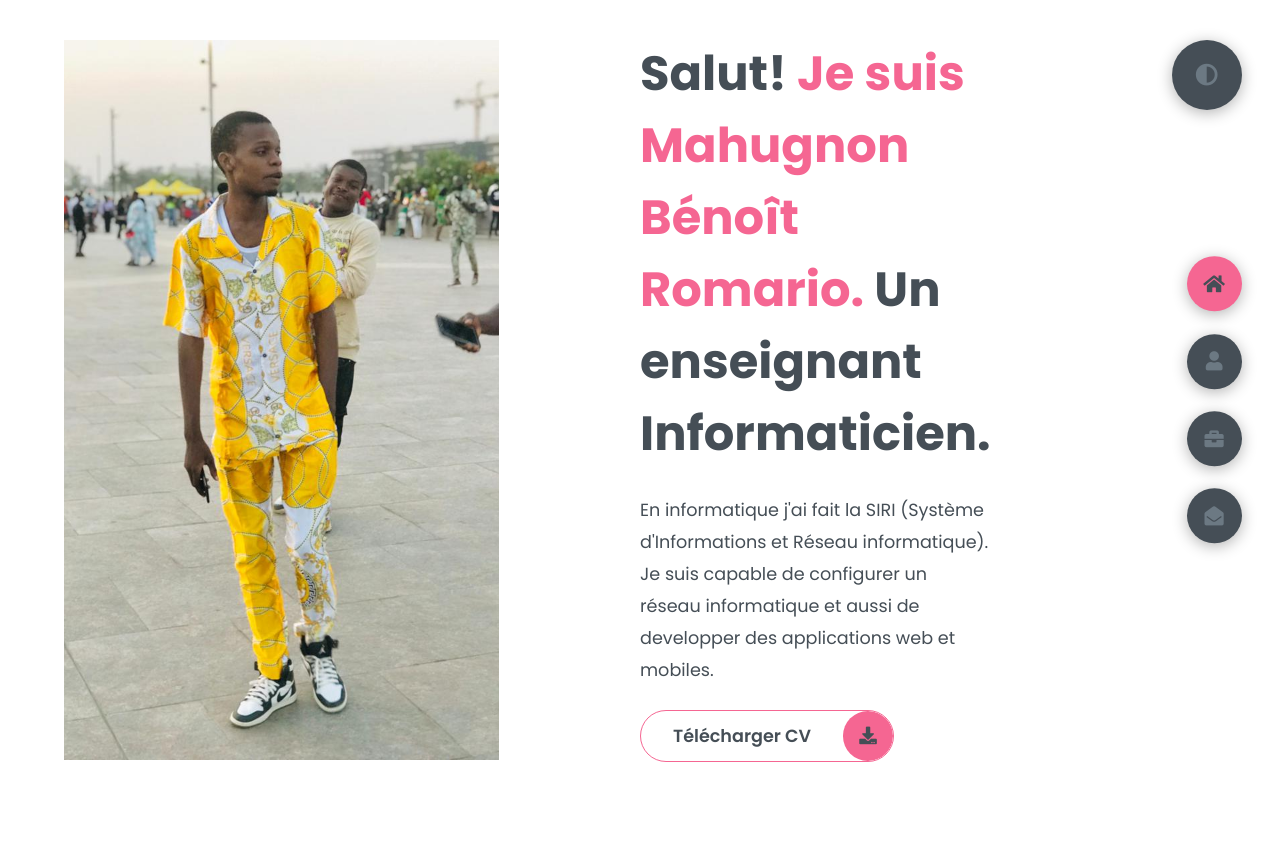
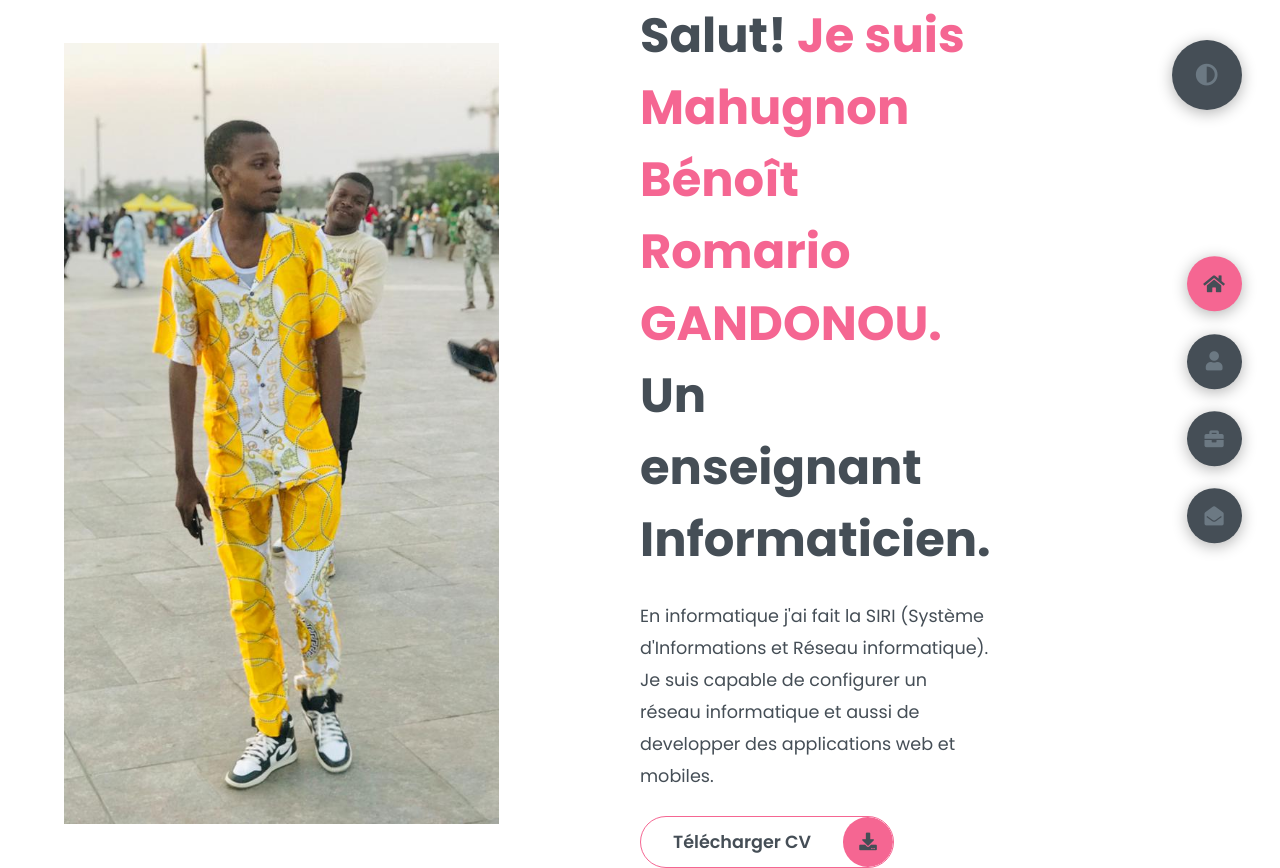
Before and after one commit to romarioben/port, a plain HTML site: page index.html in a window 1280 px wide. Before the commit the page ends 800 px from the top, so only its background shows below. Drawn offline with Linux system fonts and the light colour scheme.

Commit message:
Update index.html

```diff
--- a/index.html
+++ b/index.html
@@ -22,7 +22,7 @@
             </div>
             <div class="right-header">
                 <h1 class="name">
-                    Salut! <span> Je suis Mahugnon Bénoît Romario.</span>
+                    Salut! <span> Je suis Mahugnon Bénoît Romario GANDONOU.</span>
                     Un enseignant Informaticien.
                 </h1>
                 <p>
```
